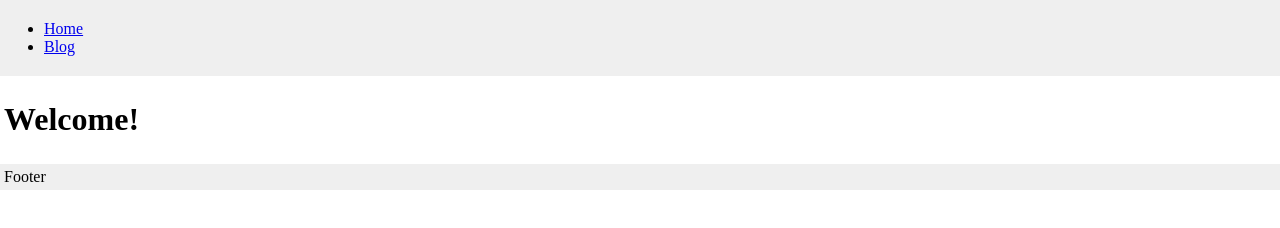
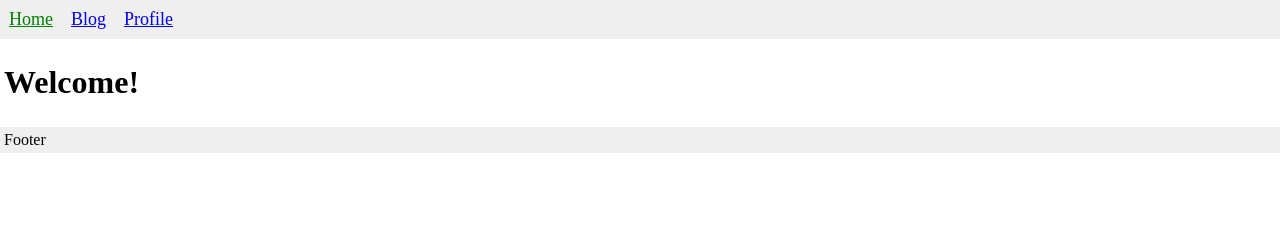
Before and after one commit to jasonlav/lit-gatsby, a Gatsby site: page / in a window 1280 px wide. Built offline with nearby package versions, Linux system fonts and the light colour scheme; Gatsby itself is replaced by a stand-in of ours.

Commit message:
Wrap project in a Layout component using wrapPageElement. Light styling of header. Add condensed and non-condensed version of header triggered by profile path.

```diff
--- /dev/null
+++ b/gatsby-browser.js
@@ -0,0 +1,6 @@
+import React from "react";
+import Layout from "./src/components/layout";
+
+export const wrapPageElement = ({ element, props }) => {
+  return <Layout {...props}>{element}</Layout>
+}
--- /dev/null
+++ b/gatsby-ssr.js
@@ -0,0 +1,6 @@
+import React from "react";
+import Layout from "./src/components/layout";
+
+export const wrapPageElement = ({ element, props }) => {
+  return <Layout {...props}>{element}</Layout>
+}
--- a/src/components/header.js
+++ b/src/components/header.js
@@ -1,18 +1,27 @@
-import React from "react";
+import React, { useEffect, useState } from "react";
 import * as Styles from "./header.module.scss";
 import { Link } from "gatsby";
+import { useLocation } from '@reach/router';
 
 const Header = () => {
-    return (
-        <header className={Styles.header}>
-          <nav>
-            <ul>
-              <li><Link to="/">Home</Link></li>
-              <li><Link to="/blog">Blog</Link></li>
-            </ul>
-          </nav>
-        </header>
-    )
-}
+  const location = useLocation();
+  const [condensed, setCondensed] = useState(0);
+
+  useEffect(() => {
+    setCondensed(!!(location.pathname.match(/\/profile/)));
+  });
+
+  return (
+    <header className={`${Styles.header} ${(condensed) ? Styles.condensed : Styles.full}`}>
+      <nav>
+        <ul className={Styles.links}>
+          <li className={Styles.link}><Link to="/" activeClassName={Styles.active}>Home</Link></li>
+          <li className={Styles.link}><Link to="/blog" activeClassName={Styles.active}>Blog</Link></li>
+          <li className={Styles.link}><Link to="/profile" activeClassName={Styles.active}>Profile</Link></li>
+        </ul>
+      </nav>
+    </header>
+  );
+};
 
 export default Header;
--- a/src/components/header.module.scss
+++ b/src/components/header.module.scss
@@ -1,4 +1,38 @@
 .header {
   background-color: #EFEFEF;
+}
+
+.active {
+  color: green;
+}
+
+.header.condensed {
   padding: 0.25em;
+  font-size: 14px;
 }
+
+.header.full {
+  padding: 0.5em;
+  font-size: 18px;
+}
+
+.links {
+  margin-top: 0;
+  margin-bottom: 0;
+  display: flex;
+  list-style: none;
+  padding: 0;
+}
+
+.link {
+  margin-left: 0.5em;
+  margin-right: 0.5em;
+
+  &:first-child {
+    margin-left: 0;
+  }
+
+  &:last-child {
+    margin-right: 0;
+  }
+}
--- a/src/pages/blog/index.js
+++ b/src/pages/blog/index.js
@@ -1,11 +1,11 @@
-import React from "react";
+import React, { Fragment } from "react";
 import {graphql} from 'gatsby';
 import Layout from "../../components/layout";
 import BlogPostPreview from "../../components/blog-post-preview";
 
 const BlogIndex = ({ data }) => {
   return (
-    <Layout>
+    <Fragment>
       <h1>Blog</h1>
       <div>
         {data.allContentfulBlog.nodes.map((node) => {
@@ -16,7 +16,7 @@ const BlogIndex = ({ data }) => {
           )
         })}
       </div>
-    </Layout>
+    </Fragment>
   )
 }
 
--- a/src/pages/blog/{contentfulBlog.slug}.js
+++ b/src/pages/blog/{contentfulBlog.slug}.js
@@ -1,4 +1,4 @@
-import React from "react";
+import React, { Fragment } from "react";
 import {graphql,Link} from 'gatsby';
 import Layout from "../../components/layout";
 import * as Styles from "./{contentfulBlog.slug}.module.scss";
@@ -11,10 +11,8 @@ import { BLOCKS } from '@contentful/rich-text-types'
 const BlogPost = ({data, params, pageContext}) => {
   let post = data.contentfulBlog;
   let publishDate = DateTime.fromISO(post.publishDate);
-  console.log(params, pageContext);
 
   return (
-    <Layout>
     <div className={Styles.root}>
       <Link to="/blog" className={Styles.back}>Back to blog</Link>
       <GatsbyImage image={getImage(post.billboard)} alt={post.billboard.description} className={Styles.billboard} />
@@ -35,7 +33,6 @@ const BlogPost = ({data, params, pageContext}) => {
         }
       })}
     </div>
-    </Layout>
   )
 }
 
--- a/src/pages/index.js
+++ b/src/pages/index.js
@@ -1,12 +1,12 @@
-import React from "react";
+import React, { Fragment } from "react";
 import Layout from "../components/layout";
 import "./index.scss";
 
 const IndexPage = () => {
     return (
-        <Layout>
+        <Fragment>
             <h1>Welcome!</h1>
-        </Layout>
+        </Fragment>
     )
 }
 
--- a/src/pages/profile/[...].js
+++ b/src/pages/profile/[...].js
@@ -1,4 +1,4 @@
-import React from "react";
+import React, { Fragment } from "react";
 import Layout from "../../components/layout";
 import * as Styles from "./[...].module.scss";
 import { Router, Link } from "@reach/router"
@@ -8,7 +8,7 @@ import ProfileStats from "../../components/profile-stats";
 
 const Profile = ({ params }) => {
   return (
-    <Layout>
+    <Fragment>
       <nav>
         <ul>
           <li><Link to="/profile">Index</Link></li>
@@ -21,7 +21,7 @@ const Profile = ({ params }) => {
         <ProfilePosts path="/posts" />
         <ProfileStats path="/stats" />
       </Router>
-    </Layout>
+    </Fragment>
   )
 }
 
```
Lines whose indentation alone changed are shown as unchanged.
